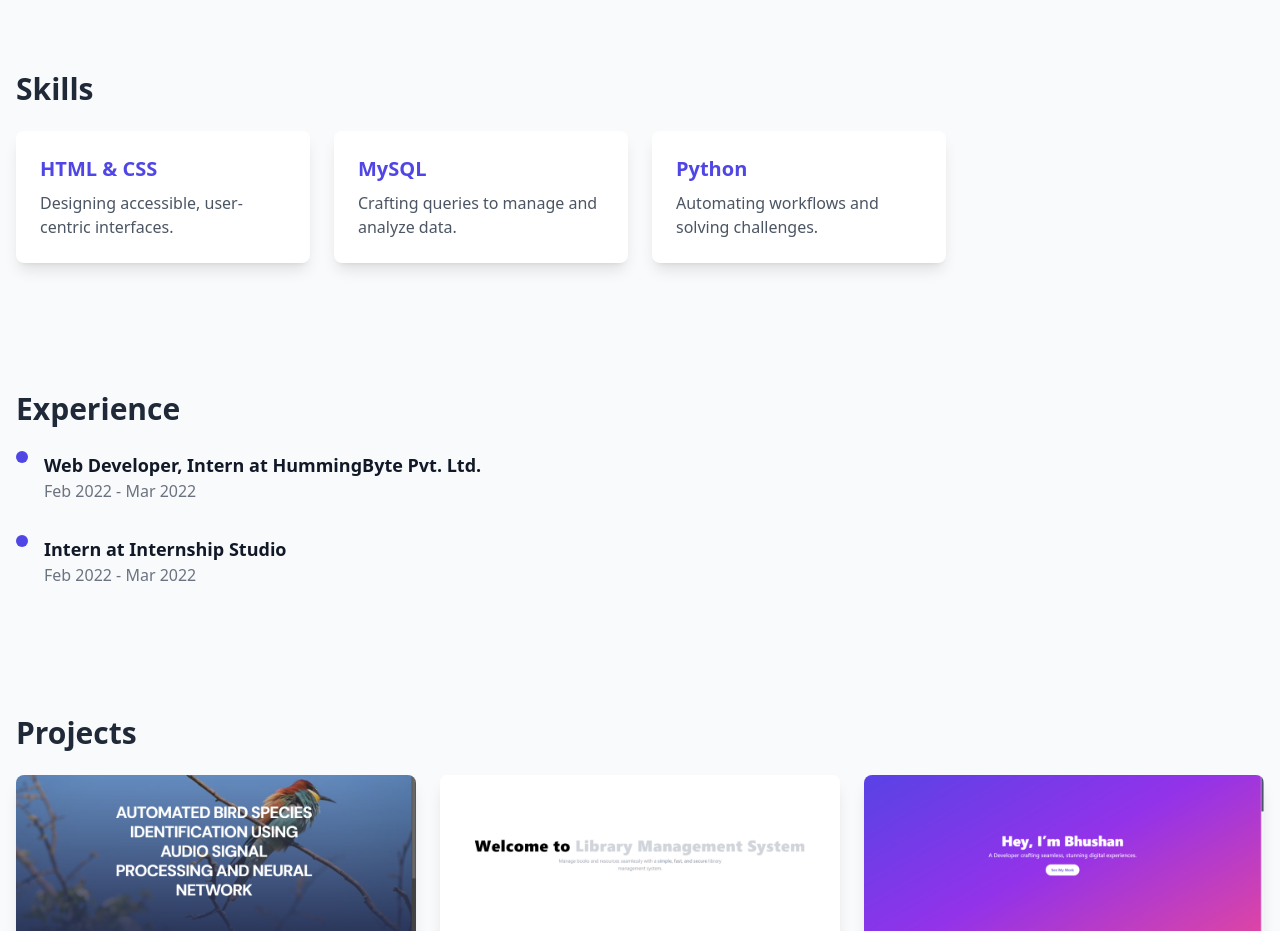
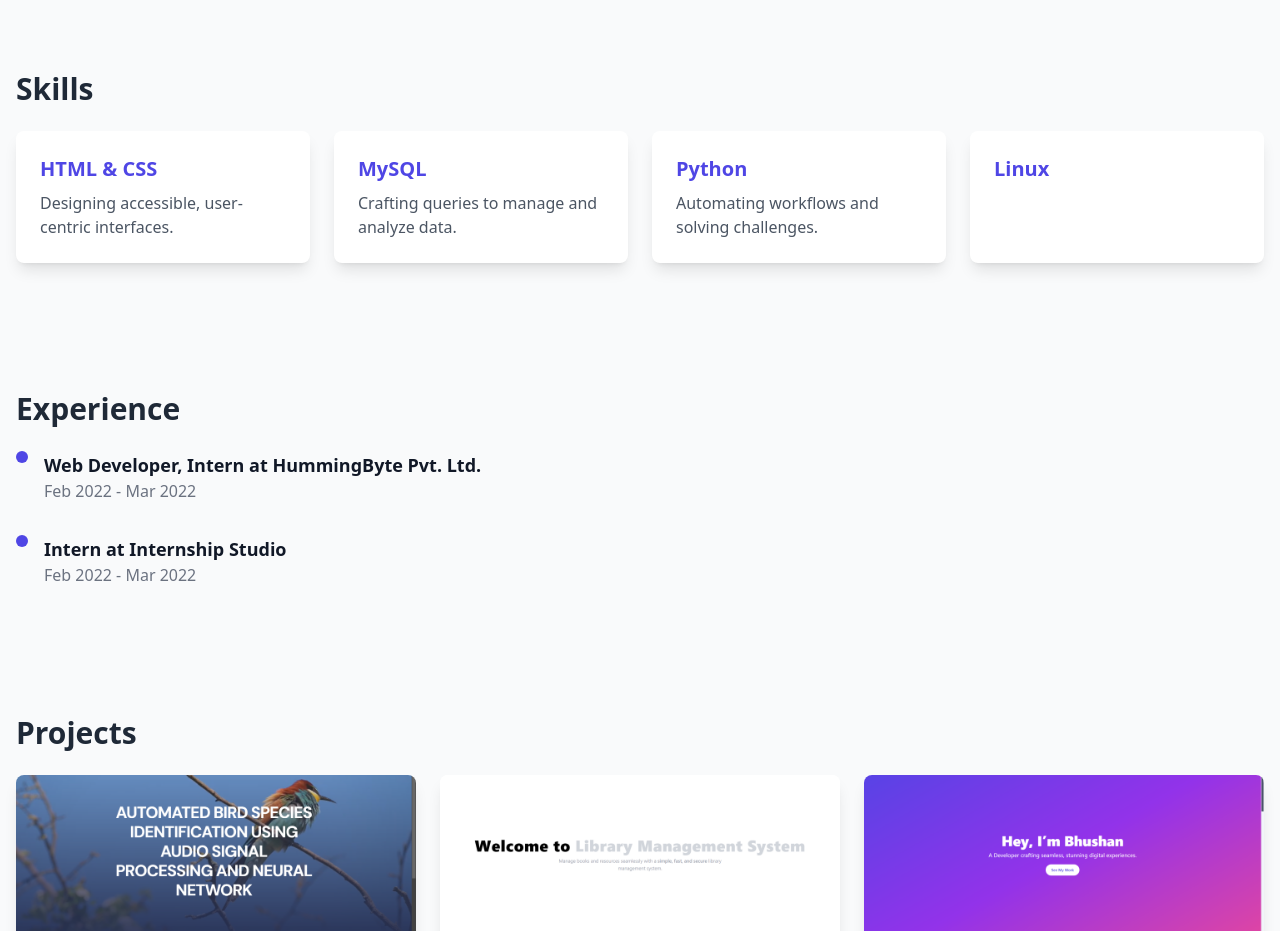
Before and after one commit to Bhushan0009/portfolio, a plain HTML site: page index.html in a window 1280 px wide. Shown: the part 1040-1971 px from the top of the page. Drawn offline with nearby package versions, Linux system fonts and the light colour scheme.

Commit message:
Update index.html

```diff
--- a/index.html
+++ b/index.html
@@ -111,6 +111,10 @@
             <div class="bg-white rounded-lg shadow-lg p-6 transition-transform hover:scale-105">
                 <h3 class="font-semibold text-xl text-indigo-600">Python</h3>
                 <p class="text-gray-600 mt-2">Automating workflows and solving challenges.</p>
+            </div>
+            <div class="bg-white rounded-lg shadow-lg p-6 transition-transform hover:scale-105">
+                <h3 class="font-semibold text-xl text-indigo-600">Linux</h3>
+                <p class="text-gray-600 mt-2"></p>
             </div>
         </div>
     </section>
```
